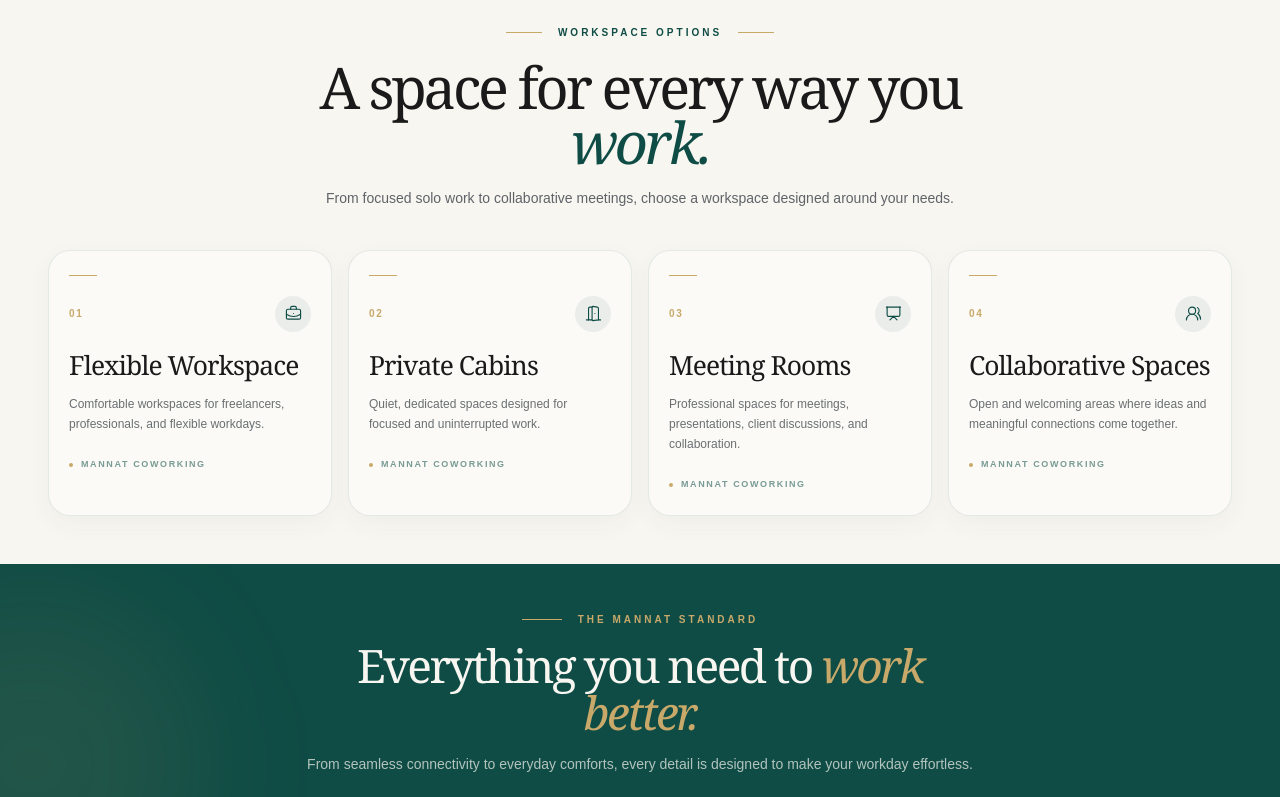
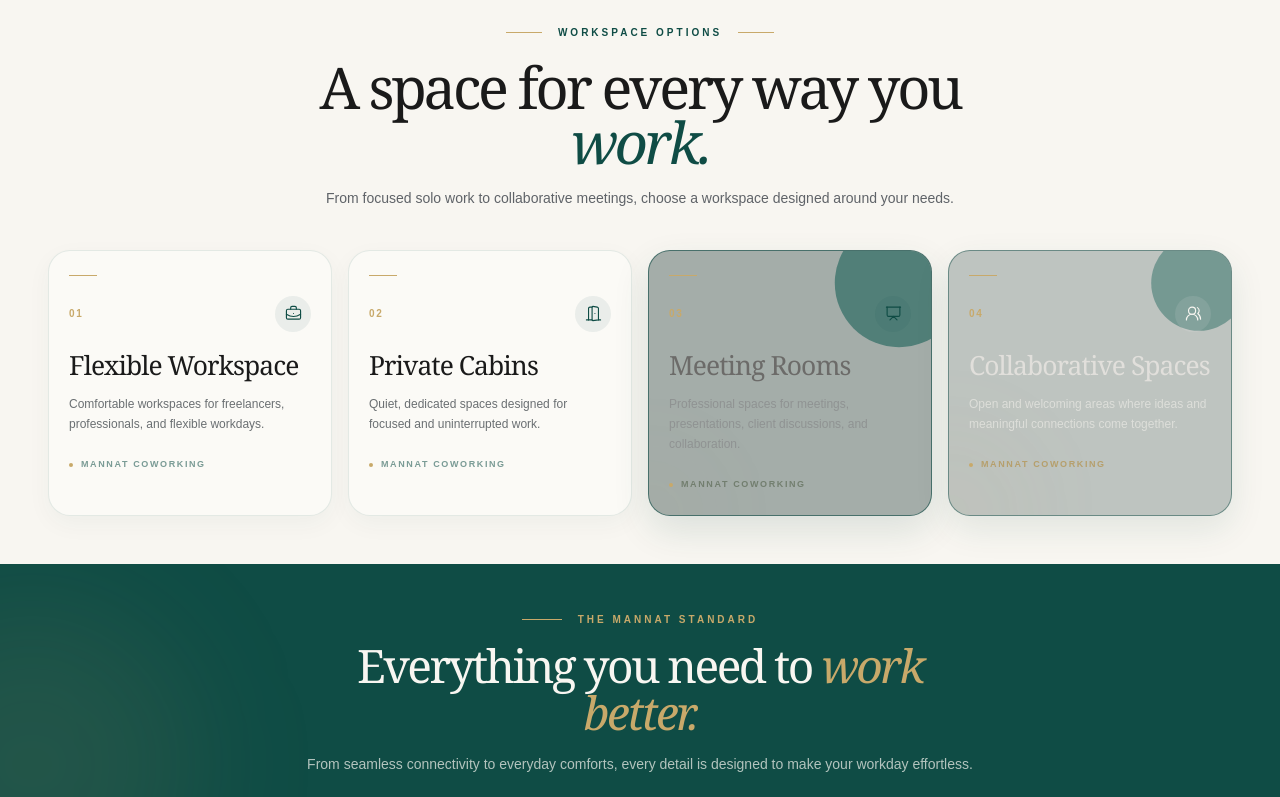
Before and after one commit to sumit8950/mannat-coworking, a Next.js app: page / in a window 1280 px wide. Shown: the part 1503-2300 px from the top of the page. Built offline with nearby package versions, Linux system fonts and the light colour scheme; no server answers.

Commit message:
Changes in abt.tsx and workoustation.tsx

```diff
--- a/components/sections/about/HomeAbout.tsx
+++ b/components/sections/about/HomeAbout.tsx
@@ -39,7 +39,7 @@ export default function HomeAbout() {
   useEffect(() => {
     const interval = setInterval(() => {
       setActiveIndex((current) => (current + 1) % images.length);
-    }, 4000);
+    }, 2000);
 
     return () => clearInterval(interval);
   }, []);
--- a/components/sections/workspace/WorkspaceOptions.tsx
+++ b/components/sections/workspace/WorkspaceOptions.tsx
@@ -7,6 +7,7 @@ import {
   UsersRound,
   Presentation,
 } from "lucide-react";
+import { useEffect, useState } from "react";
 
 const workspaces = [
   {
@@ -63,6 +64,17 @@ const card = {
 };
 
 export default function WorkspaceOptions() {
+  const [activeIndex, setActiveIndex] = useState(0);
+
+  // Automatic card highlight
+  useEffect(() => {
+    const interval = setInterval(() => {
+      setActiveIndex((current) => (current + 1) % workspaces.length);
+    }, 2000);
+
+    return () => clearInterval(interval);
+  }, []);
+
   return (
     <section className="overflow-hidden bg-[#F8F6F1] px-4 py-6 sm:px-10 sm:py-10 lg:px-12 lg:py-12">
       <div className="mx-auto max-w-7xl">
@@ -104,8 +116,9 @@ export default function WorkspaceOptions() {
           viewport={{ once: true, amount: 0.2 }}
           className="grid grid-cols-1 gap-4 min-[420px]:grid-cols-2 lg:grid-cols-4"
         >
-          {workspaces.map((workspace) => {
+          {workspaces.map((workspace, index) => {
             const Icon = workspace.icon;
+            const isActive = activeIndex === index;
 
             return (
               <motion.article
@@ -117,15 +130,30 @@ export default function WorkspaceOptions() {
                     duration: 0.3,
                   },
                 }}
-                className="group relative overflow-hidden rounded-[22px] border border-[#0F4C45]/10 bg-[#FBFAF6] px-5 py-6 shadow-[0_8px_25px_rgba(15,76,69,0.045)] transition-all duration-500 ease-out hover:border-[#0F4C45] hover:bg-[#0F4C45] hover:shadow-[0_20px_45px_rgba(15,76,69,0.18)]"
+                animate={{
+                  backgroundColor: isActive ? "#0F4C45" : "#FBFAF6",
+                  borderColor: isActive ? "#0F4C45" : "rgba(15,76,69,0.10)",
+                  boxShadow: isActive
+                    ? "0 20px 45px rgba(15,76,69,0.18)"
+                    : "0 8px 25px rgba(15,76,69,0.045)",
+                }}
+                transition={{
+                  duration: 0.7,
+                  ease: "easeInOut",
+                }}
+                className="group relative overflow-hidden rounded-[22px] border px-5 py-6"
               >
 
                 {/* GREEN ANIMATION LAYER */}
                 <motion.div
-                  initial={{ scale: 0 }}
-                  whileHover={{ scale: 1 }}
+                  initial={false}
+                  animate={{
+                    scale: isActive ? 1 : 0,
+                    opacity: isActive ? 1 : 0,
+                  }}
                   transition={{
-                    duration: 0.5,
+                    duration: 0.7,
+                    ease: "easeInOut",
                   }}
                   className="pointer-events-none absolute -right-20 -top-20 h-56 w-56 rounded-full bg-[#145E55]"
                 />
@@ -151,30 +179,74 @@ export default function WorkspaceOptions() {
                       scale: 1.1,
                     }}
                     transition={{ duration: 0.25 }}
-                    className="flex h-9 w-9 items-center justify-center rounded-full bg-[#0F4C45]/[0.07] text-[#0F4C45] transition-all duration-500 group-hover:bg-[#F8F6F1]/10 group-hover:text-[#F8F6F1]"
+                    animate={{
+                      backgroundColor: isActive
+                        ? "rgba(248,246,241,0.10)"
+                        : "rgba(15,76,69,0.07)",
+                      color: isActive ? "#F8F6F1" : "#0F4C45",
+                    }}
+                    className="flex h-9 w-9 items-center justify-center rounded-full"
                   >
                     <Icon size={17} strokeWidth={1.6} />
                   </motion.div>
                 </div>
 
                 {/* TITLE */}
-                <h3 className="relative z-10 mt-5 font-serif text-[1.65rem] leading-[1] tracking-[-0.035em] text-[#1A1A1A] transition-colors duration-500 group-hover:text-[#F8F6F1]">
+                <motion.h3
+                  animate={{
+                    color: isActive ? "#F8F6F1" : "#1A1A1A",
+                  }}
+                  transition={{
+                    duration: 0.5,
+                  }}
+                  className="relative z-10 mt-5 font-serif text-[1.65rem] leading-[1] tracking-[-0.035em]"
+                >
                   {workspace.title}
-                </h3>
+                </motion.h3>
 
                 {/* DESCRIPTION */}
-                <p className="relative z-10 mt-4 text-[12px] leading-5 text-[#6A6F72] transition-colors duration-500 group-hover:text-[#F8F6F1]/75">
+                <motion.p
+                  animate={{
+                    color: isActive
+                      ? "rgba(248,246,241,0.75)"
+                      : "#6A6F72",
+                  }}
+                  transition={{
+                    duration: 0.5,
+                  }}
+                  className="relative z-10 mt-4 text-[12px] leading-5"
+                >
                   {workspace.description}
-                </p>
+                </motion.p>
 
                 {/* BOTTOM DETAIL */}
-                <div className="relative z-10 mt-6 flex items-center gap-2 text-[9px] font-semibold uppercase tracking-[0.18em] text-[#0F4C45]/55 transition-colors duration-500 group-hover:text-[#C8A96A]">
+                <motion.div
+                  animate={{
+                    color: isActive
+                      ? "#C8A96A"
+                      : "rgba(15,76,69,0.55)",
+                  }}
+                  transition={{
+                    duration: 0.5,
+                  }}
+                  className="relative z-10 mt-6 flex items-center gap-2 text-[9px] font-semibold uppercase tracking-[0.18em]"
+                >
                   <span className="h-1 w-1 rounded-full bg-[#C8A96A]" />
                   Mannat Coworking
-                </div>
+                </motion.div>
 
-                {/* HOVER GLOW */}
-                <div className="pointer-events-none absolute -bottom-16 -left-16 h-32 w-32 rounded-full bg-[#C8A96A]/[0.08] opacity-0 blur-2xl transition-all duration-700 group-hover:scale-150 group-hover:opacity-100" />
+                {/* HOVER / ACTIVE GLOW */}
+                <motion.div
+                  initial={false}
+                  animate={{
+                    scale: isActive ? 1.5 : 1,
+                    opacity: isActive ? 1 : 0,
+                  }}
+                  transition={{
+                    duration: 0.7,
+                  }}
+                  className="pointer-events-none absolute -bottom-16 -left-16 h-32 w-32 rounded-full bg-[#C8A96A]/[0.08] blur-2xl"
+                />
 
               </motion.article>
             );
```
